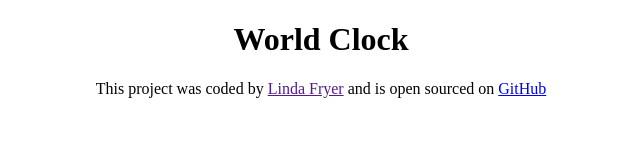
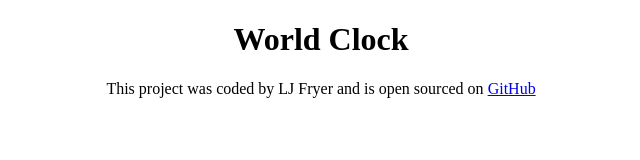
Before and after one commit to LJ-Fryer/world-clock, a plain HTML site: page index.html in a window 1280 px wide. Shown: the whole page, without its empty margins (319-959 px from the left). Drawn offline with Linux system fonts and the light colour scheme.

Commit message:
Amended footer

```diff
--- a/index.html
+++ b/index.html
@@ -10,8 +10,7 @@
     <h1>World Clock</h1>
 
     <footer>
-      This project was coded by <a href="">Linda Fryer</a> and is open sourced
-      on
+      This project was coded by LJ Fryer and is open sourced on
       <a href="https://github.com/LJ-Fryer/world-clock" target="_blank"
         >GitHub</a
       >
```
